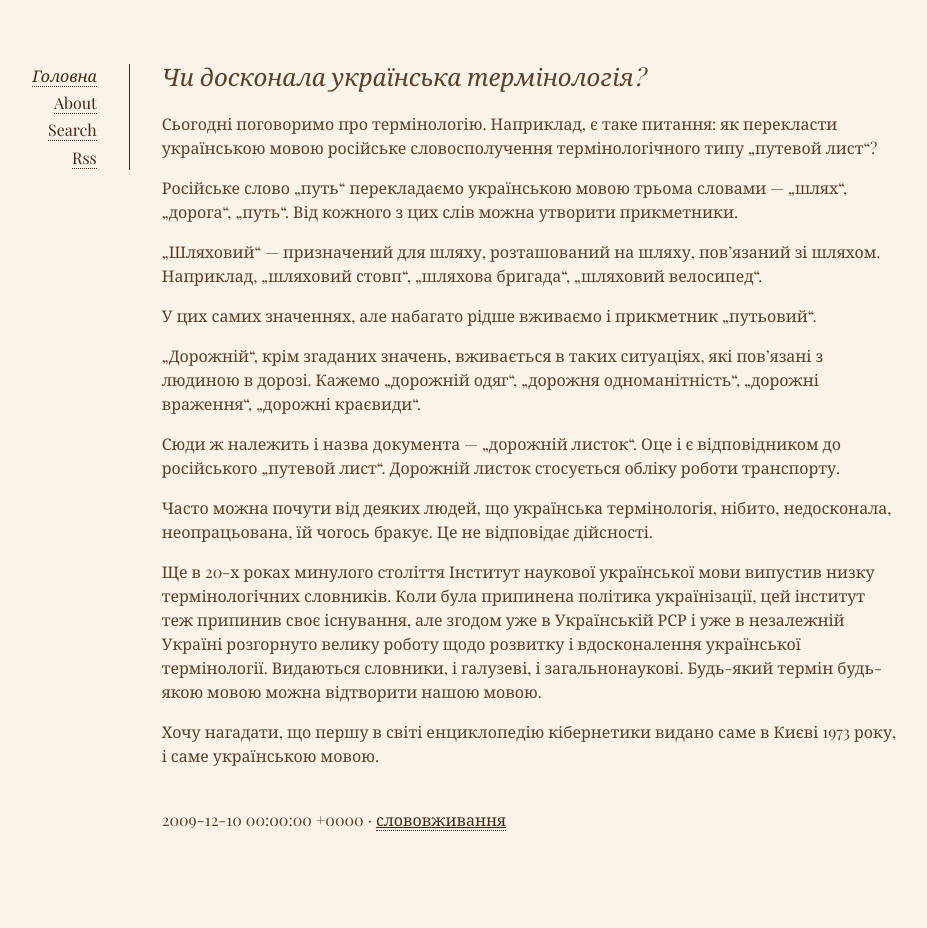
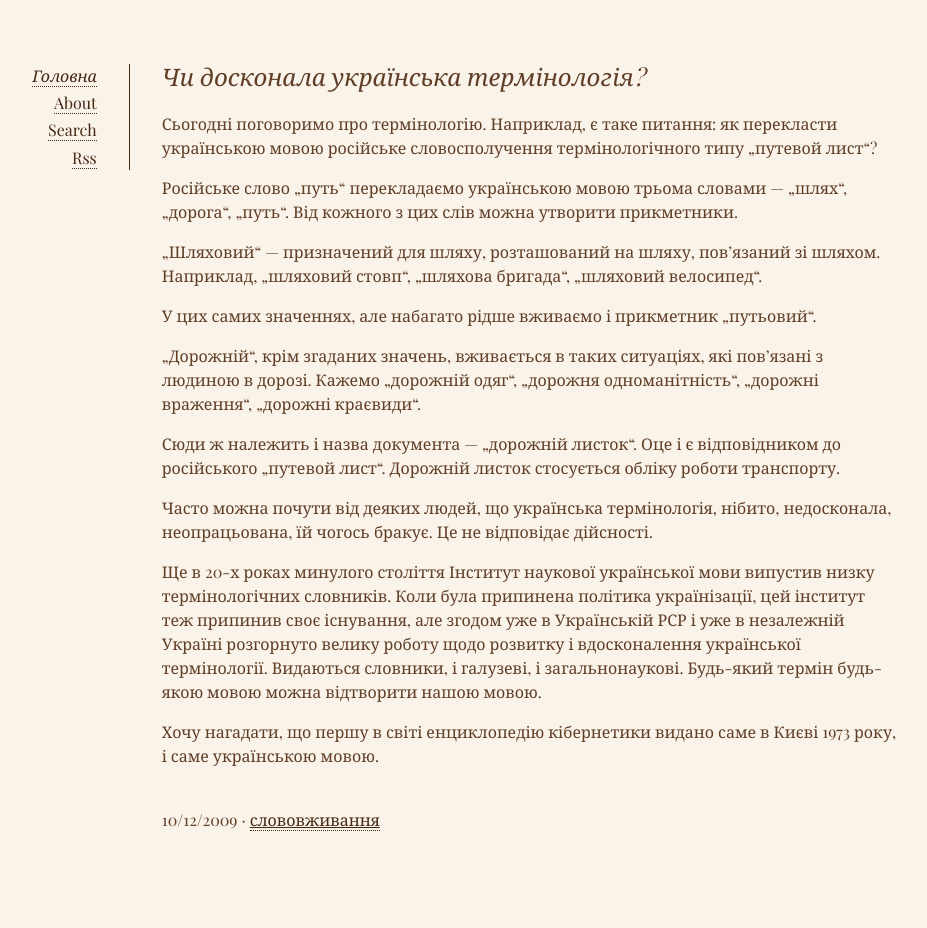
Before and after one commit to ponomariv/ponomariv.github.io, a Jekyll site: the page built from _posts/2009-12-10-ukrajinska-terminolohija.md, in a window 1280 px wide. Shown: the whole page, without its empty margins (191-1118 px from the left). Built offline with Jekyll 4.4.1, drawn with Linux system fonts in a browser that asks for light colours; some web fonts are replaced.

Commit message:
Update post.html

```diff
--- a/_layouts/post.html
+++ b/_layouts/post.html
@@ -5,6 +5,6 @@ layout: default
 <section class="post">
   <h2><i>{{ page.title }}</i></h2>
   {{ content }}
-  <span class="meta"><time datetime="{{ page.date | date_to_xmlschema }}">{{ page.date | date: %-d/%-m/%Y" }}</time> &middot; {% for tag in page.tags %}
+  <span class="meta"><time datetime="{{ page.date | date_to_xmlschema }}">{{ page.date | date: "%-d/%-m/%Y" }}</time> &middot; {% for tag in page.tags %}
     <a href="/tag/{{tag}}">{{tag}}</a>{% unless forloop.last %}, {% endunless %}{% endfor %}</span>
 </section>
```
